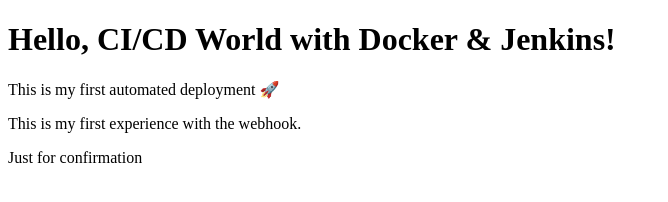
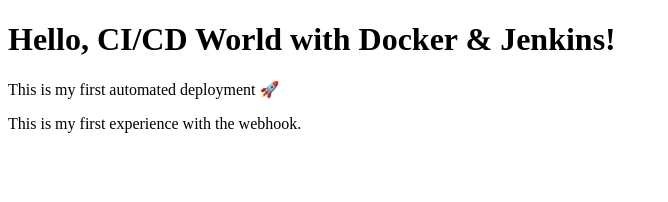
Before and after one commit to NarlaRushikesh/my-ci-cd-website, a plain HTML site: page index.html in a window 1280 px wide. Shown: the whole page, without its empty margins (0-668 px from the left). Drawn offline with Linux system fonts and the light colour scheme.

Commit message:
Checking

```diff
--- a/index.html
+++ b/index.html
@@ -8,6 +8,5 @@
   <h1>Hello, CI/CD World with Docker & Jenkins!</h1>
   <p>This is my first automated deployment 🚀</p>
   <p>This is my first experience with the webhook.</p>
-  <p>Just for confirmation</p>
 </body>
 </html>
```
